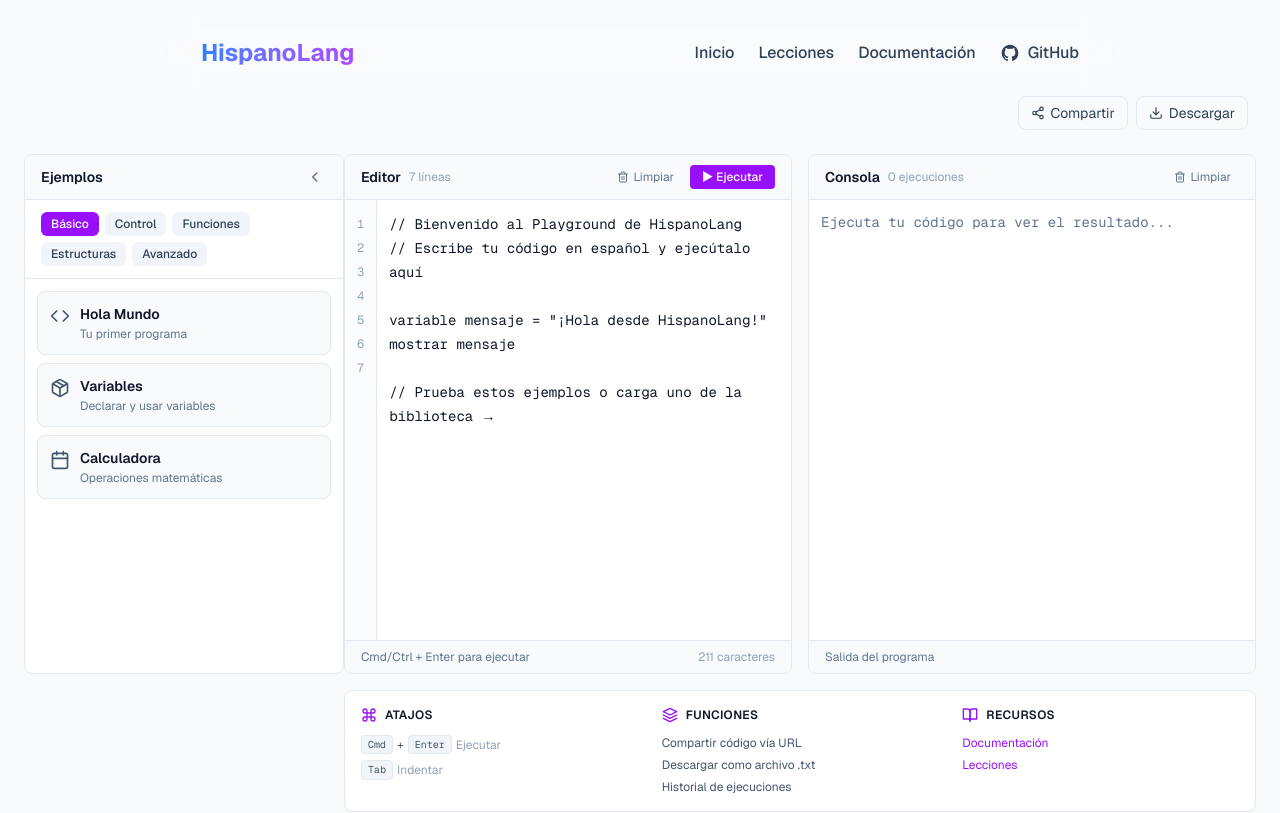
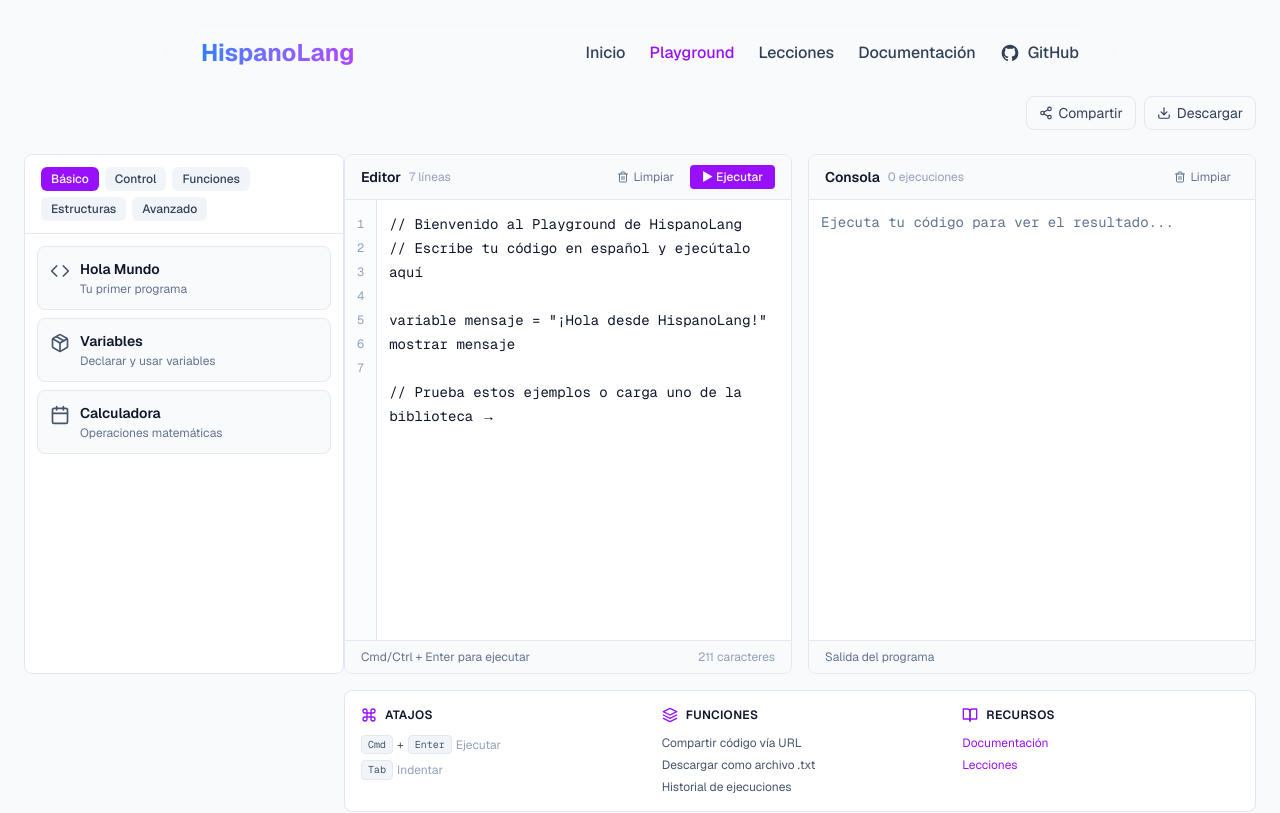
Before and after one commit to nicvazquezdev/hispano-lang-website, a Next.js app: page /playground in a window 1280 px wide. Shown: the top 813 px of the page. Built offline with nearby package versions, Linux system fonts and the light colour scheme.

Commit message:
Refactor PlaygroundPage layout and functionality: hide snippets by default, improve mobile snippet overlay, and update header links. Simplify CodeSnippets component by removing unused props and enhance editor footer visibility on mobile.

```diff
--- a/app/playground/page.tsx
+++ b/app/playground/page.tsx
@@ -4,11 +4,11 @@ import { useState, useEffect } from "react";
 import {
   FiShare2,
   FiDownload,
-  FiCode,
   FiMenu,
   FiCommand,
   FiBookOpen,
   FiLayers,
+  FiX,
 } from "react-icons/fi";
 import Header from "@/components/layout/Header";
 import Footer from "@/components/layout/Footer";
@@ -28,7 +28,7 @@ export default function PlaygroundPage() {
   const [code, setCode] = useState(DEFAULT_CODE);
   const [output, setOutput] = useState("");
   const [isRunning, setIsRunning] = useState(false);
-  const [showSnippets, setShowSnippets] = useState(true);
+  const [showSnippets, setShowSnippets] = useState(false);
   const [isSnippetsCollapsed, setIsSnippetsCollapsed] = useState(false);
 
   const runCode = async () => {
@@ -106,9 +106,7 @@ export default function PlaygroundPage() {
       <main className="max-w-[1800px] mx-auto px-4 sm:px-6 py-6 pt-20 sm:pt-24">
         {/* Page header */}
         <div className="mb-6">
-          <div className="flex items-center justify-between mb-4">
-            <div></div>
-
+          <div className="flex items-center justify-end mb-4">
             <div className="flex items-center space-x-2">
               <button
                 onClick={handleShareCode}
@@ -124,22 +122,18 @@ export default function PlaygroundPage() {
                 <FiDownload className="w-3.5 h-3.5" />
                 <span>Descargar</span>
               </button>
-              <button
-                onClick={() => setShowSnippets(!showSnippets)}
-                className="lg:hidden flex items-center space-x-1.5 px-3 py-1.5 bg-white border border-slate-200 rounded-lg text-sm font-medium text-slate-700 hover:bg-slate-50 transition-colors"
-              >
-                {showSnippets ? (
-                  <FiCode className="w-3.5 h-3.5" />
-                ) : (
-                  <FiMenu className="w-3.5 h-3.5" />
-                )}
-                <span>{showSnippets ? "Editor" : "Ejemplos"}</span>
-              </button>
             </div>
           </div>
 
           {/* Mobile action buttons */}
-          <div className="flex sm:hidden space-x-2">
+          <div className="flex sm:hidden space-x-2 justify-end">
+            <button
+              onClick={() => setShowSnippets(true)}
+              className="flex items-center justify-center p-2 text-sm bg-white border border-slate-200 rounded-lg hover:bg-slate-50 transition-colors flex items-center gap-2"
+            >
+              <FiMenu className="w-4 h-4 text-slate-700" />
+              <span>Ejemplos</span>
+            </button>
             <button
               onClick={handleShareCode}
               className="flex items-center justify-center w-9 h-9 text-sm bg-white border border-slate-200 rounded-lg hover:bg-slate-50 transition-colors"
@@ -155,29 +149,64 @@ export default function PlaygroundPage() {
           </div>
         </div>
 
-        {/* Main layout */}
-        <div className="flex mb-6">
-          {/* Left sidebar - Code snippets */}
-          {!isSnippetsCollapsed && (
-            <div
-              className={`${
-                showSnippets ? "block" : "hidden lg:block"
-              } w-full lg:w-80 flex-shrink-0`}
-            >
-              <div className="h-[calc(100vh-280px)] min-h-[500px]">
+        {/* Mobile snippets overlay */}
+        <div
+          className={`lg:hidden fixed inset-0 z-50 transition-opacity duration-300 ${
+            showSnippets ? "opacity-100" : "opacity-0 pointer-events-none"
+          }`}
+        >
+          <div
+            className="absolute inset-0 bg-black/50"
+            onClick={() => setShowSnippets(false)}
+          ></div>
+          <div
+            className={`absolute right-0 top-0 bottom-0 w-[85%] max-w-sm bg-slate-50 shadow-xl transition-transform duration-300 ease-out ${
+              showSnippets ? "translate-x-0" : "translate-x-full"
+            }`}
+            onClick={(e) => e.stopPropagation()}
+          >
+            <div className="h-full flex flex-col">
+              <div className="bg-white border-b border-slate-200 px-4 py-3 flex items-center justify-between">
+                <h3 className="font-semibold text-slate-900">
+                  Ejemplos de Código
+                </h3>
+                <button
+                  onClick={() => setShowSnippets(false)}
+                  className="w-8 h-8 flex items-center justify-center text-slate-600 hover:bg-slate-100 rounded transition-colors"
+                >
+                  <FiX className="w-5 h-5" />
+                </button>
+              </div>
+              <div className="flex-1 overflow-hidden">
                 <CodeSnippets
-                  onSnippetSelect={handleSnippetSelect}
-                  onCollapse={() => setIsSnippetsCollapsed(true)}
+                  onSnippetSelect={(code) => {
+                    handleSnippetSelect(code);
+                    setShowSnippets(false);
+                  }}
                 />
               </div>
             </div>
-          )}
+          </div>
+        </div>
+
+        {/* Main layout */}
+        <div className="flex mb-6">
+          {/* Left sidebar - Code snippets (Desktop only) */}
+          <div
+            className={`hidden lg:block flex-shrink-0 transition-all duration-300 ease-in-out overflow-hidden ${
+              isSnippetsCollapsed ? "w-0" : "w-80"
+            }`}
+          >
+            <div className="h-[calc(100vh-280px)] min-h-[500px] w-80">
+              <CodeSnippets onSnippetSelect={handleSnippetSelect} />
+            </div>
+          </div>
 
           {/* Expand button when collapsed */}
           {isSnippetsCollapsed && (
             <button
               onClick={() => setIsSnippetsCollapsed(false)}
-              className="hidden lg:flex items-center justify-center w-10 h-20 bg-white border border-slate-200 rounded-lg hover:bg-purple-50 hover:border-purple-300 transition-all shadow-sm mr-4"
+              className="hidden lg:flex items-center justify-center w-10 h-20 bg-white border border-slate-200 rounded-lg hover:bg-purple-50 hover:border-purple-300 transition-all shadow-sm mr-4 animate-fade-in"
               title="Mostrar ejemplos"
             >
               <svg
@@ -197,11 +226,7 @@ export default function PlaygroundPage() {
           )}
 
           {/* Main area - Editor and console */}
-          <div
-            className={`flex-1 space-y-4 ${
-              !showSnippets ? "block" : "hidden lg:block"
-            }`}
-          >
+          <div className="flex-1 space-y-4">
             {/* Editor and output in two columns on desktop */}
             <div className="grid grid-cols-1 xl:grid-cols-2 gap-4">
               {/* Code editor */}
@@ -223,7 +248,7 @@ export default function PlaygroundPage() {
             {/* Tips and shortcuts */}
             <div className="bg-white border border-slate-200 rounded-lg p-4">
               <div className="grid grid-cols-1 md:grid-cols-3 gap-6">
-                <div>
+                <div className="hidden md:block">
                   <div className="flex items-center space-x-2 mb-3">
                     <FiCommand className="w-4 h-4 text-purple-600" />
                     <h4 className="font-semibold text-slate-900 text-xs uppercase tracking-wide">
--- a/components/layout/Header.tsx
+++ b/components/layout/Header.tsx
@@ -48,6 +48,16 @@ export default function Header() {
                 }`}
               >
                 Inicio
+              </Link>
+              <Link
+                href="/playground"
+                className={`font-medium transition-colors ${
+                  pathname?.startsWith("/playground")
+                    ? "text-purple-600"
+                    : "text-slate-700 hover:text-purple-600"
+                }`}
+              >
+                Playground
               </Link>
               <Link
                 href="/lecciones"
--- a/components/playground/CodeSnippets.tsx
+++ b/components/playground/CodeSnippets.tsx
@@ -27,7 +27,6 @@ interface Snippet {
 
 interface CodeSnippetsProps {
   onSnippetSelect: (code: string) => void;
-  onCollapse?: () => void;
 }
 
 const snippets: Snippet[] = [
@@ -238,10 +237,7 @@ si esPrimo(num) {
 
 const categories = Array.from(new Set(snippets.map((s) => s.category)));
 
-export default function CodeSnippets({
-  onSnippetSelect,
-  onCollapse,
-}: CodeSnippetsProps) {
+export default function CodeSnippets({ onSnippetSelect }: CodeSnippetsProps) {
   const [selectedCategory, setSelectedCategory] = useState<string>("Básico");
 
   const filteredSnippets = snippets.filter(
@@ -250,32 +246,6 @@ export default function CodeSnippets({
 
   return (
     <div className="bg-white border border-slate-200 rounded-lg h-full flex flex-col overflow-hidden">
-      {/* Header */}
-      <div className="bg-slate-50 px-4 py-2.5 border-b border-slate-200 flex items-center justify-between">
-        <h3 className="text-slate-900 font-semibold text-sm">Ejemplos</h3>
-        {onCollapse && (
-          <button
-            onClick={onCollapse}
-            className="hidden lg:flex items-center justify-center w-6 h-6 hover:bg-slate-200 rounded transition-colors"
-            title="Ocultar panel"
-          >
-            <svg
-              className="w-3.5 h-3.5 text-slate-500"
-              fill="none"
-              stroke="currentColor"
-              viewBox="0 0 24 24"
-            >
-              <path
-                strokeLinecap="round"
-                strokeLinejoin="round"
-                strokeWidth={2.5}
-                d="M15 19l-7-7 7-7"
-              />
-            </svg>
-          </button>
-        )}
-      </div>
-
       {/* Categories */}
       <div className="px-4 py-3 border-b border-slate-200">
         <div className="flex flex-wrap gap-1.5">
--- a/components/playground/EnhancedCodeEditor.tsx
+++ b/components/playground/EnhancedCodeEditor.tsx
@@ -107,7 +107,7 @@ export default function EnhancedCodeEditor({
 
       {/* Footer */}
       <div className="bg-slate-50 px-4 py-2 border-t border-slate-200 text-xs text-slate-500 flex items-center justify-between">
-        <span>Cmd/Ctrl + Enter para ejecutar</span>
+        <span className="hidden md:block">Cmd/Ctrl + Enter para ejecutar</span>
         <span className="text-slate-400">{code.length} caracteres</span>
       </div>
     </div>
```
